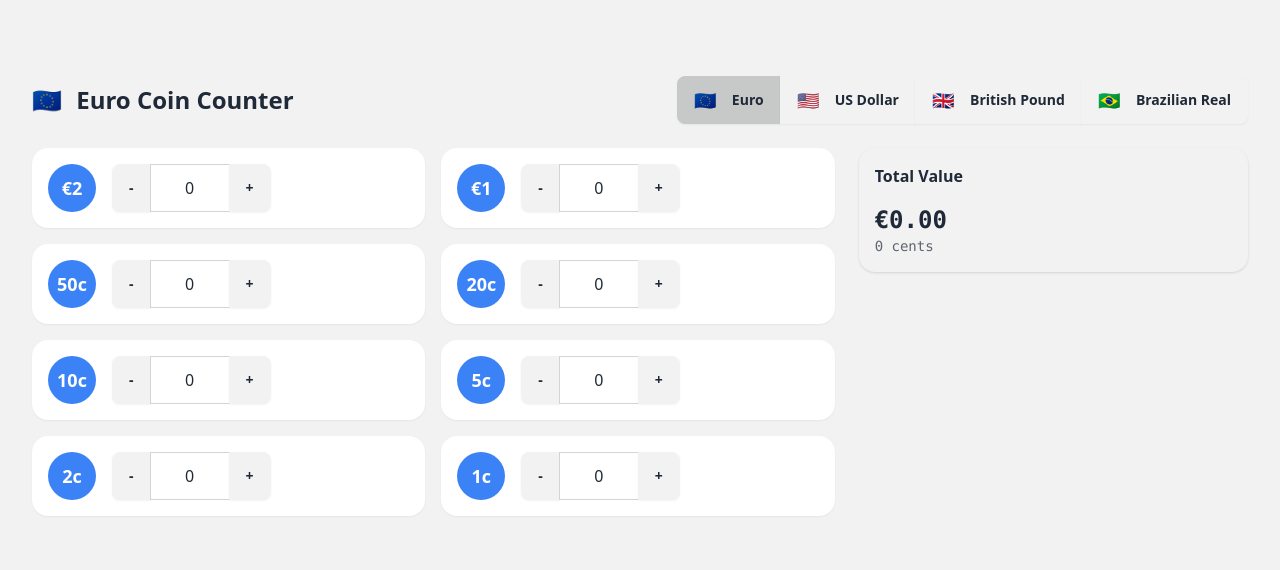
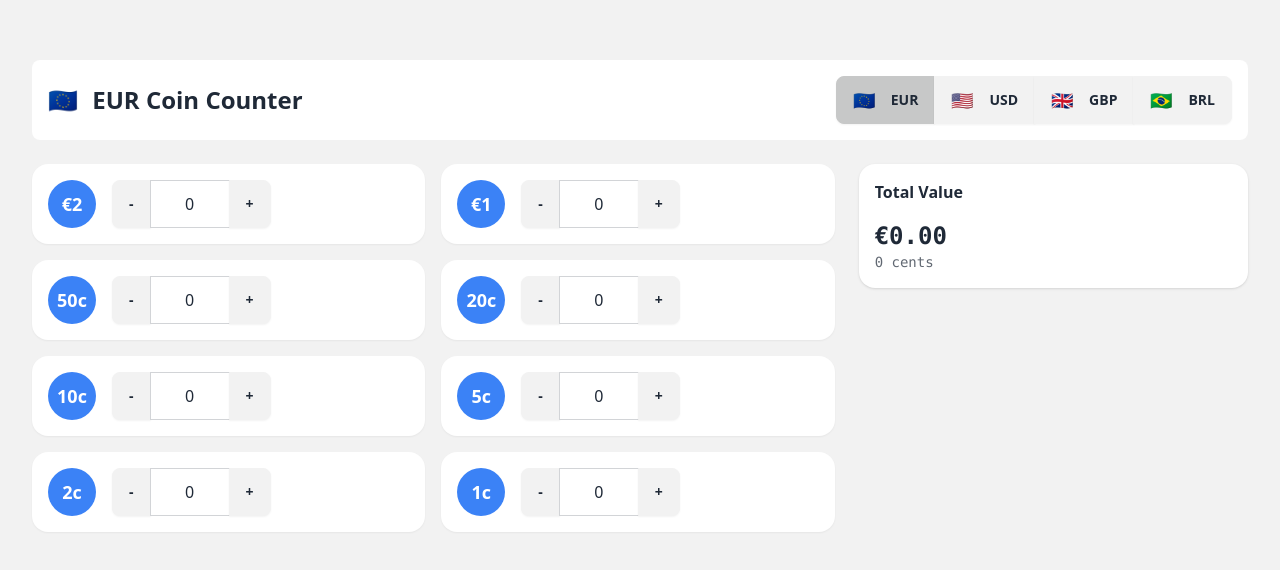
Before and after one commit to lauroguedes/coin-counter, a Vue app: page / in a window 1280 px wide. Shown: the part 104-674 px from the top of the page. Built offline with nearby package versions, Linux system fonts and the light colour scheme.

Commit message:
style: improve the head interface

```diff
--- a/src/components/CoinCounter.vue
+++ b/src/components/CoinCounter.vue
@@ -33,8 +33,7 @@ const resetCoin = (coin: Coin) => {
   <div class="container mx-auto p-4">
     <div class="flex flex-col gap-6">
       <!-- Header -->
-      <Transition name="fade-slow" mode="out-in">
-        <div :key="selectedCurrency.code" class="flex flex-col md:flex-row justify-between items-center gap-4">
+      <div :key="selectedCurrency.code" class="flex bg-base-100 p-4 rounded-lg flex-col md:flex-row justify-between items-center gap-4">
         <h2 class="text-2xl font-bold text-center md:text-left">
           <span class="mr-2 text-2xl">{{ selectedCurrency.flag }}</span>
           {{ selectedCurrency.name }} Coin Counter
@@ -45,7 +44,6 @@ const resetCoin = (coin: Coin) => {
           :onCurrencyChange="changeCurrency"
         />
       </div>
-      </Transition>
 
       <!-- Main Content -->
       <div class="grid grid-cols-1 lg:grid-cols-3 gap-6">
--- a/src/components/CurrencySelector.vue
+++ b/src/components/CurrencySelector.vue
@@ -13,7 +13,7 @@ defineProps<{
     <button
       v-for="currency in currencies"
       :key="currency.code"
-      class="btn join-item"
+      class="btn btn-default join-item"
       :class="{ 'btn-active': selectedCurrency.code === currency.code }"
       @click="onCurrencyChange(currency)"
     >
--- a/src/components/TotalDisplay.vue
+++ b/src/components/TotalDisplay.vue
@@ -32,7 +32,7 @@ watch(() => props.totalValue, (newValue, oldValue) => {
 </script>
 
 <template>
-  <div class="card bg-base-200 shadow">
+  <div class="card bg-base-100 shadow">
     <div class="card-body p-4">
       <div class="flex items-center justify-between">
         <h3 class="card-title text-base">Total Value</h3>
--- a/src/composables/useCurrency.ts
+++ b/src/composables/useCurrency.ts
@@ -19,7 +19,7 @@ export const currencies: CurrencyConfig[] = [
   {
     code: 'EUR',
     symbol: '€',
-    name: 'Euro',
+    name: 'EUR',
     flag: '🇪🇺',
     coins: [
       { value: 200, label: '€2', count: 0, displayValue: 0 },
@@ -35,7 +35,7 @@ export const currencies: CurrencyConfig[] = [
   {
     code: 'USD',
     symbol: '$',
-    name: 'US Dollar',
+    name: 'USD',
     flag: '🇺🇸',
     coins: [
       { value: 100, label: '$1', count: 0, displayValue: 0 },
@@ -49,7 +49,7 @@ export const currencies: CurrencyConfig[] = [
   {
     code: 'GBP',
     symbol: '£',
-    name: 'British Pound',
+    name: 'GBP',
     flag: '🇬🇧',
     coins: [
       { value: 200, label: '£2', count: 0, displayValue: 0 },
@@ -65,7 +65,7 @@ export const currencies: CurrencyConfig[] = [
   {
     code: 'BRL',
     symbol: 'R$',
-    name: 'Brazilian Real',
+    name: 'BRL',
     flag: '🇧🇷',
     coins: [
       { value: 100, label: 'R$1', count: 0, displayValue: 0 },
```
Lines whose indentation alone changed are shown as unchanged.
